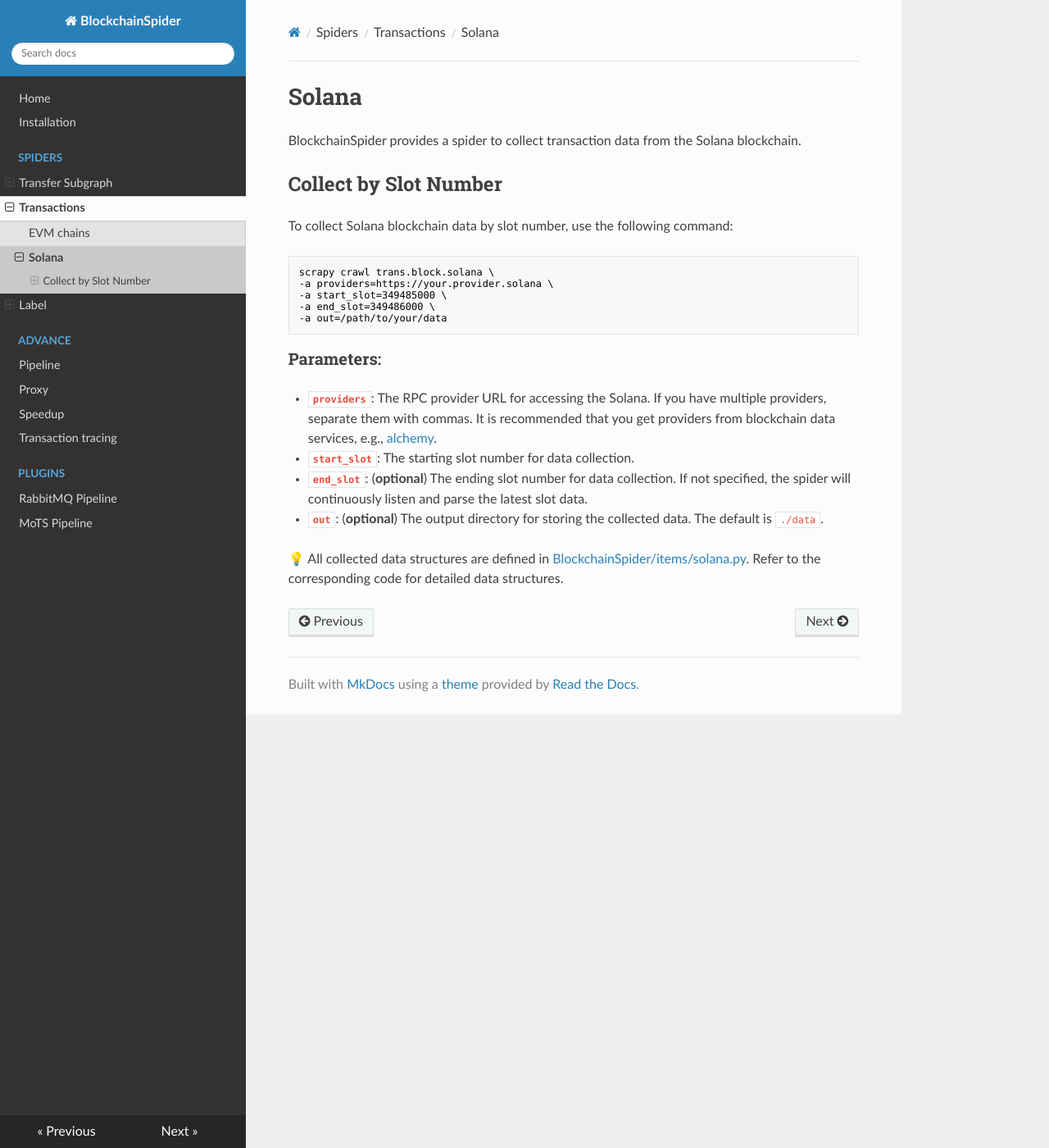
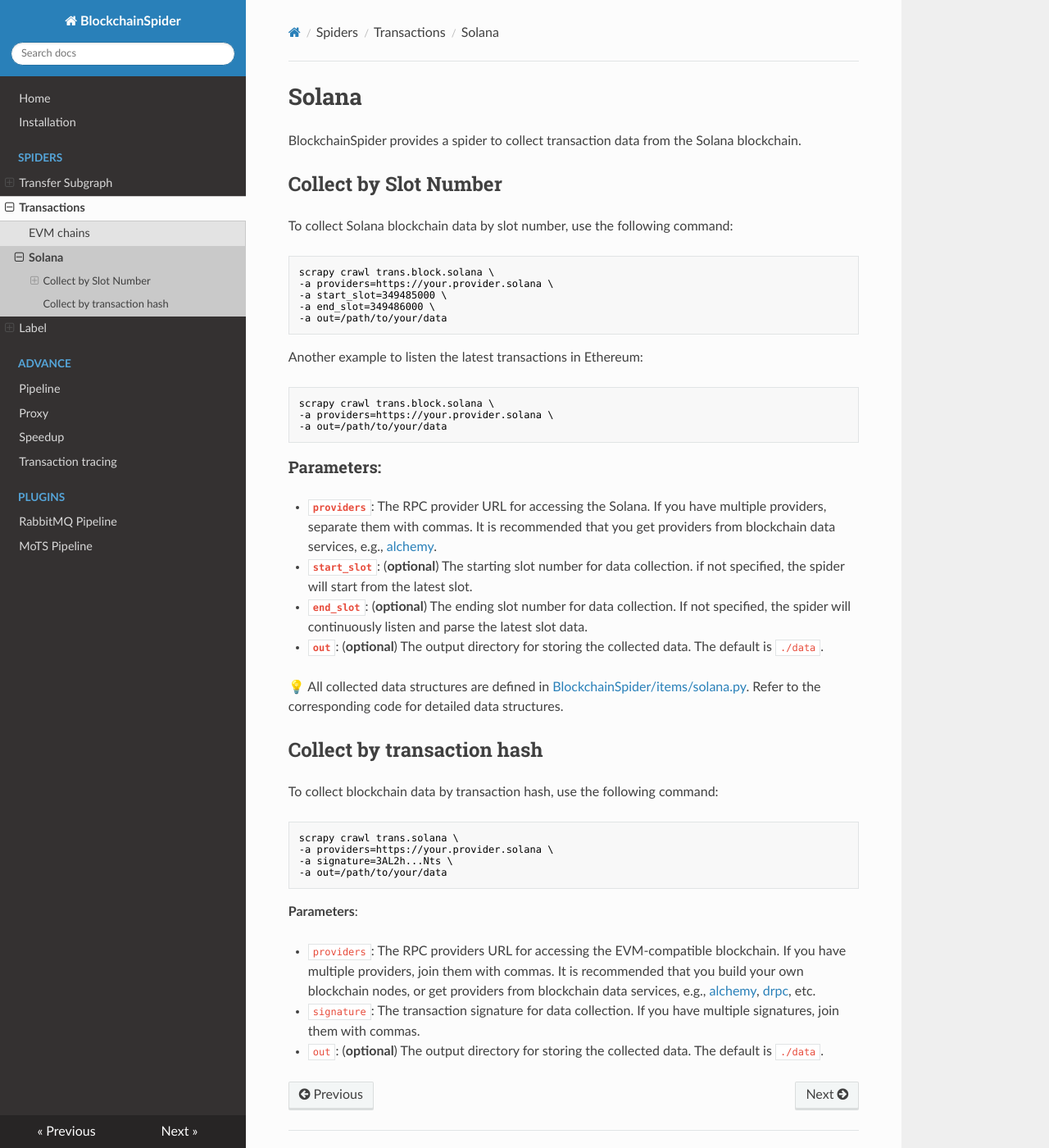
Before and after one commit to wuzhy1ng/BlockchainSpider, an MkDocs documentation site: the page built from docs/docs/spiders/transaction/solana.md, in a window 1280 px wide and 1400 px high. Shown: the whole window at 82% size. Built offline with MkDocs 1.6.1, drawn with Linux system fonts in a browser that asks for light colours; nearby versions of some CDN libraries.

Commit message:
add trans.solana and update the docs

````diff
--- a/docs/docs/spiders/transaction/solana.md
+++ b/docs/docs/spiders/transaction/solana.md
@@ -14,15 +14,43 @@
 -a out=/path/to/your/data
 ```
 
+Another example to listen the latest transactions in Ethereum:
+```shell
+scrapy crawl trans.block.solana \
+-a providers=https://your.provider.solana \
+-a out=/path/to/your/data
+```
+
 ### Parameters:
 
 - **`providers`**: The RPC provider URL for accessing the Solana.
 If you have multiple providers, separate them with commas.
 It is recommended that you get providers from blockchain data services, e.g., [alchemy](https://www.alchemy.com/).
-- **`start_slot`**: The starting slot number for data collection.
+- **`start_slot`**: (**optional**) The starting slot number for data collection.
+if not specified, the spider will start from the latest slot.
 - **`end_slot`**: (**optional**) The ending slot number for data collection.
 If not specified, the spider will continuously listen and parse the latest slot data.
 - **`out`**: (**optional**) The output directory for storing the collected data. The default is `./data`.
 
 💡 All collected data structures are defined in [BlockchainSpider/items/solana.py](https://github.com/wuzhy1ng/BlockchainSpider/blob/master/BlockchainSpider/items/solana.py).
 Refer to the corresponding code for detailed data structures.
+
+
+## Collect by transaction hash
+
+To collect blockchain data by transaction hash, use the following command:
+
+```shell
+scrapy crawl trans.solana \
+-a providers=https://your.provider.solana \
+-a signature=3AL2h...Nts \
+-a out=/path/to/your/data
+```
+
+**Parameters**:
+
+- `providers`: The RPC providers URL for accessing the EVM-compatible blockchain. If you have multiple providers, join them with commas.
+It is recommended that you build your own blockchain nodes,
+or get providers from blockchain data services, e.g., [alchemy](https://www.alchemy.com/), [drpc](https://drpc.org/), etc.
+- `signature`: The transaction signature for data collection. If you have multiple signatures, join them with commas.
+- `out`: (**optional**) The output directory for storing the collected data. The default is `./data`.
--- a/scripts/__init__.py
+++ /dev/null
@@ -1 +0,0 @@
-from aml_account_based import aml_txs as aml_account_based
````
Also changed, not shown: docs/docs/spiders/transaction/evm.md (+9 -1 lines), README.md, 3 other files.
